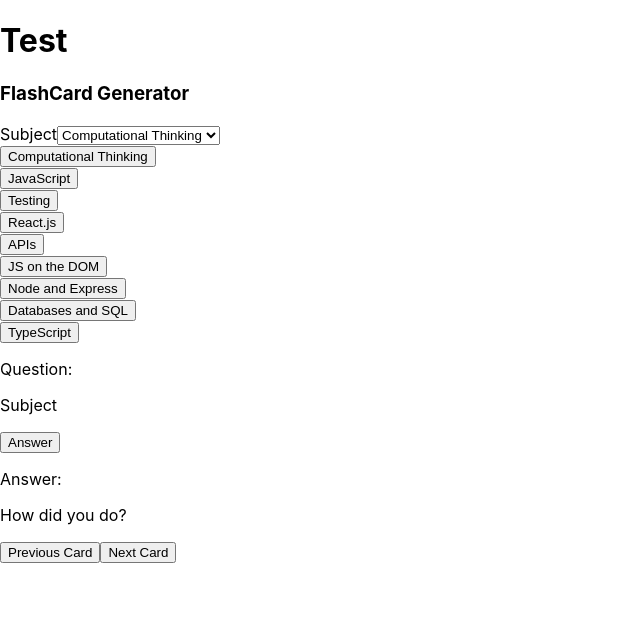
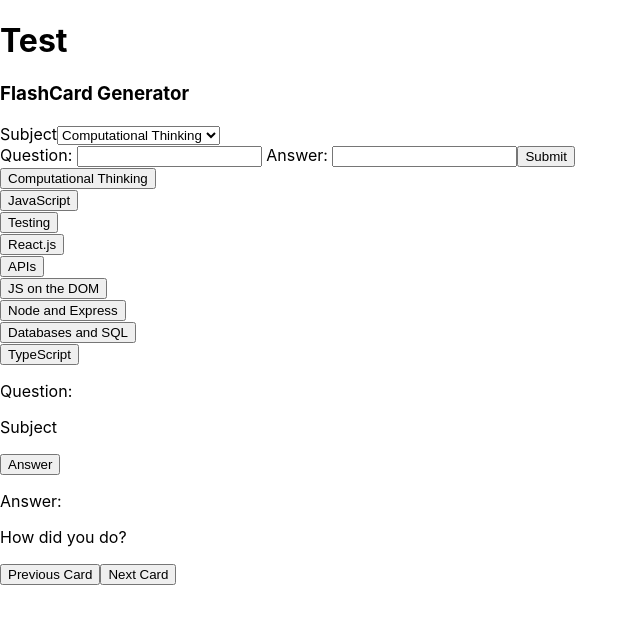
Before and after one commit to SchoolOfCode/bc14_w7_project-frontend-agile-avengers-room-2, a React (Create React App) app in the folder memory-master/: page / in a window 1280 px wide. Shown: the top 624 px of the page, without its empty margins (0-640 px from the left). Built offline with nearby package versions, Linux system fonts and the light colour scheme.

Commit message:
question and answr input field for adding more QnA's

```diff
--- a/memory-master/src/Components/App/App.js
+++ b/memory-master/src/Components/App/App.js
@@ -11,16 +11,40 @@
 - They then honestly log if they got the question right (2 points), wrong (0 points), or partly right (1 point).
 */
 
-const subjectList = ["Computational Thinking", "JavaScript", "Testing", "React.js","APIs", "JS on the DOM", "Node and Express","Databases and SQL", "TypeScript"];
+const subjectList = [
+  "Computational Thinking",
+  "JavaScript",
+  "Testing",
+  "React.js",
+  "APIs",
+  "JS on the DOM",
+  "Node and Express",
+  "Databases and SQL",
+  "TypeScript",
+];
 
+const questionsAndAnswers = [
+  {
+    key: 1,
+    Subject: "React",
+    Question: "What language do you use to create components in React?",
+    Answer: "JSX",
+  },
+  {
+    key: 2,
+    Subject: "Javascript",
+    Question: "What would the code {} === {} resolve to?",
+    Answer: "Undefined",
+  },
+];
 
 function App() {
   return (
     <main>
       <h1>Test</h1>
       <Form subjectList={subjectList} />
-      {subjectList.map((item)=>{
-        return (<SubjectCard subject={item}/>)
+      {subjectList.map((item) => {
+        return <SubjectCard subject={item} />;
       })}
       <QuestionCard />
     </main>
--- a/memory-master/src/Components/Form/Form.js
+++ b/memory-master/src/Components/Form/Form.js
@@ -8,6 +8,18 @@
           return <option value="item">{item}</option>;
         })}
       </select>
+      <div className="question-answer-container">
+        {/* Question  - Label and input box*/}
+        <label className="question-label"> Question: </label>
+        <input type="text" className="question-input-field" />
+
+        {/* Answer - Label and input box */}
+        <label className="answer-label"> Answer: </label>
+        <input type="text" className="answer-input-field" />
+
+        {/* Submit button */}
+        <button type="submit">Submit</button>
+      </div>
     </div>
   );
 }
```
